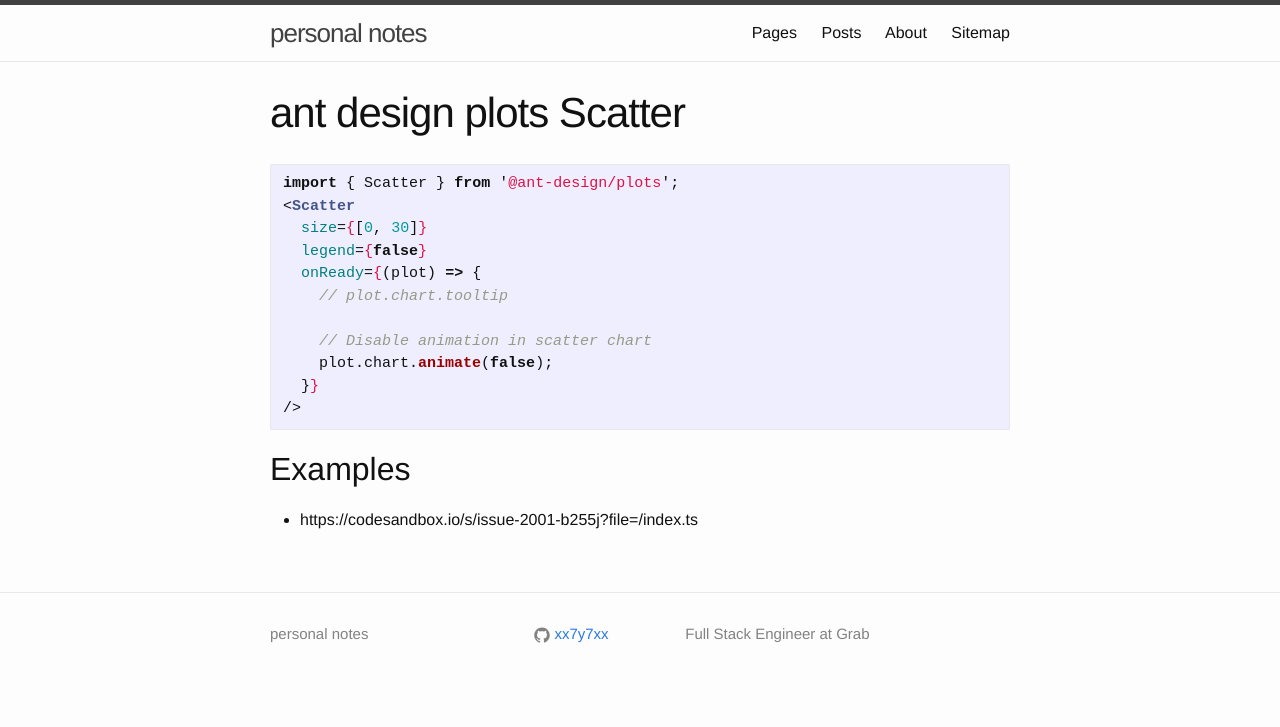
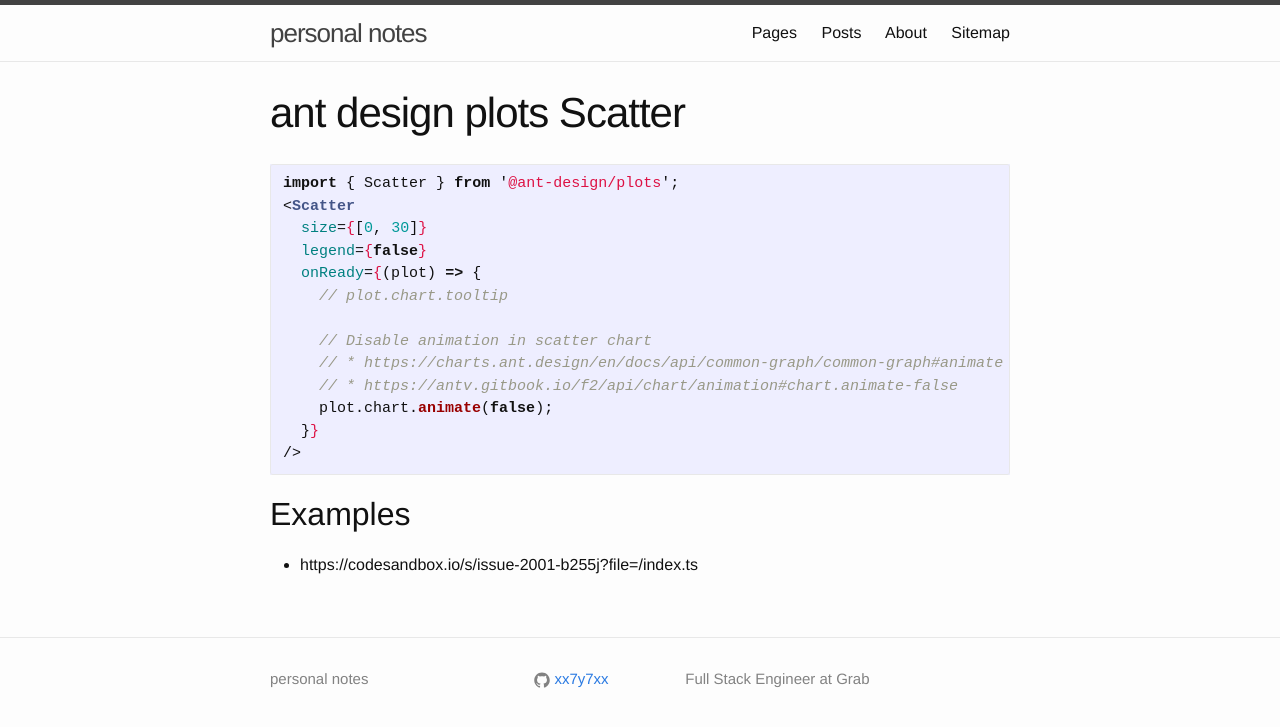
Before and after one commit to xx7y7xx/xx7y7xx.github.io, a Jekyll site: the page built from _pages/dev/antd/scatter.md, in a window 1280 px wide. Shown: the top 727 px of the page. Built offline with Jekyll 4.4.1, drawn with Linux system fonts in a browser that asks for light colours; comment, search, counter and statistics services are not loaded; some of the changed lines change nothing that is shown.

Commit message:
Update scatter.md

```diff
--- a/_pages/dev/antd/scatter.md
+++ b/_pages/dev/antd/scatter.md
@@ -13,6 +13,8 @@ import { Scatter } from '@ant-design/plots';
     // plot.chart.tooltip
 
     // Disable animation in scatter chart
+    // * https://charts.ant.design/en/docs/api/common-graph/common-graph#animate
+    // * https://antv.gitbook.io/f2/api/chart/animation#chart.animate-false
     plot.chart.animate(false);
   }}
 />
```
